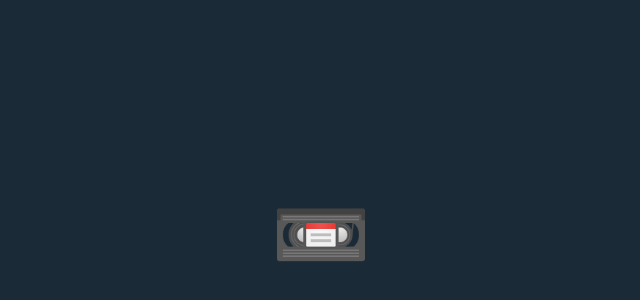
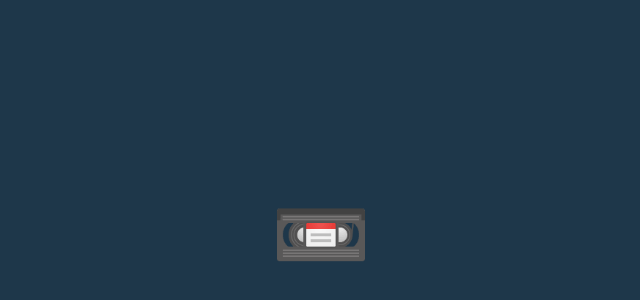
Before and after one commit to riveradamsmusic/dswork2, a plain HTML site: page index.html in a window 1280 px wide. Shown: the part 164-464 px from the top of the page, without its empty margins (329-969 px from the left). Drawn offline with Linux system fonts and the light colour scheme; a web font is replaced by a local one.

Commit message:
Update index.html

```diff
--- a/index.html
+++ b/index.html
@@ -17,7 +17,7 @@
 
         /* Base Styles */
         body {
-            background: #1a2a36;
+            background: #1e374a;
             height: 100vh;
             display: grid;
             place-items: center;
```
